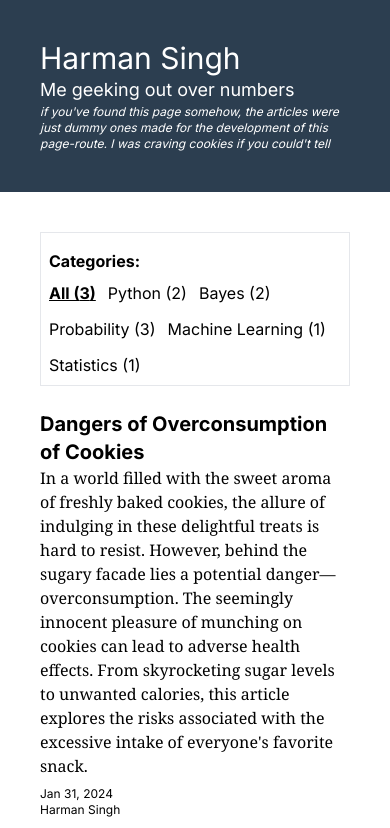
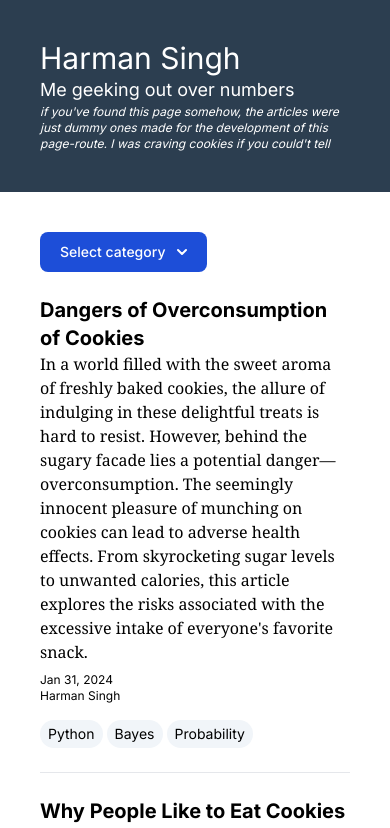
Before and after one commit to Harmxn02/harmansingh.nl, a Next.js app: page /publications in a window 390 px wide. Shown: the top 828 px of the page. Built offline with nearby package versions, Linux system fonts and the light colour scheme.

Commit message:
Add dropdown button component for selecting categories

```diff
--- a/src/app/publications/page.jsx
+++ b/src/app/publications/page.jsx
@@ -6,6 +6,87 @@ import Publication from "./Publication";
 
 import Header from "./Header";
 
+const DropdownButton = ({
+	activeSelection,
+	handleCategoryClick,
+	articlesPerCategory,
+	text,
+}) => {
+	const [isDropdownOpen, setIsDropdownOpen] = useState(false);
+
+	const toggleDropdown = () => {
+		setIsDropdownOpen(!isDropdownOpen);
+	};
+
+	return (
+		<div className="relative inline-block text-left">
+			<button
+				type="button"
+				className="text-white bg-blue-700 hover:bg-blue-800 focus:ring-4 focus:outline-none focus:ring-blue-300 font-medium rounded-lg text-sm px-5 py-2.5 text-center inline-flex items-center dark:bg-blue-600 dark:hover:bg-blue-700 dark:focus:ring-blue-800"
+				onClick={toggleDropdown}
+			>
+				{text}{" "}
+				<svg
+					className="w-2.5 h-2.5 ms-3"
+					aria-hidden="true"
+					xmlns="http://www.w3.org/2000/svg"
+					fill="none"
+					viewBox="0 0 10 6"
+				>
+					<path
+						stroke="currentColor"
+						strokeLinecap="round"
+						strokeLinejoin="round"
+						strokeWidth="2"
+						d="m1 1 4 4 4-4"
+					/>
+				</svg>
+			</button>
+
+			{/* Dropdown menu */}
+			{isDropdownOpen && (
+				<div className="absolute z-10 bg-white divide-y divide-gray-100 rounded-lg shadow w-44 dark:bg-gray-700 mt-2">
+					<ul className="py-2 text-sm text-gray-700 dark:text-gray-200">
+						<li>
+							<a
+								href="#"
+								onClick={() => {
+									handleCategoryClick("");
+									toggleDropdown();
+								}}
+								className={`block px-4 py-2 hover:bg-gray-100 dark:hover:bg-gray-600 dark:hover:text-white ${
+									activeSelection === "" ? "font-bold" : ""
+								}`}
+							>
+								All ({publications.length})
+							</a>
+						</li>
+						{Object.keys(articlesPerCategory).map((category) => (
+							<li key={category}>
+								<a
+									href="#"
+									onClick={() => {
+										handleCategoryClick(category);
+										toggleDropdown();
+									}}
+									className={`block px-4 py-2 hover:bg-gray-100 dark:hover:bg-gray-600 dark:hover:text-white ${
+										activeSelection === category
+											? "font-bold"
+											: ""
+									}`}
+								>
+									{category} ({articlesPerCategory[category]})
+								</a>
+							</li>
+						))}
+					</ul>
+				</div>
+			)}
+		</div>
+	);
+};
+
+//prettier-ignore
 const Page = () => {
 	const [selectedCategory, setSelectedCategory] = useState("");
 	const [activeSelection, setActiveSelection] = useState("");
@@ -56,9 +137,21 @@ const Page = () => {
 					})}
 				</div>
 
-				<div className="md:ml-10 border md:border-none p-2 md:p-0">
+				<div className="md:hidden">
+					<DropdownButton
+
+						// change this to change what the button says
+						text="Select category"
+
+						activeSelection={activeSelection}
+						handleCategoryClick={handleCategoryClick}
+						articlesPerCategory={articlesPerCategory}
+					/>
+				</div>
+
+				<div className="md:ml-10 hidden md:block">
 					<p className="font-bold my-2 ">Categories:</p>
-					<ul className="flex md:flex-col flex-wrap gap-3 md:gap-0">
+					<ul>
 						<li
 							onClick={() => handleCategoryClick("")}
 							className={
```
